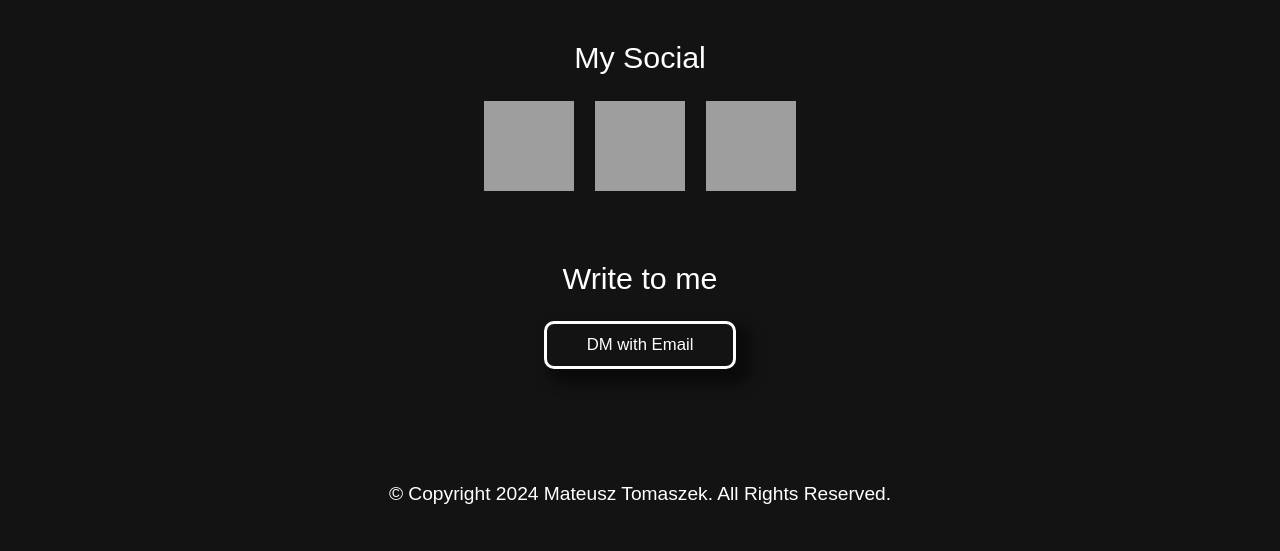
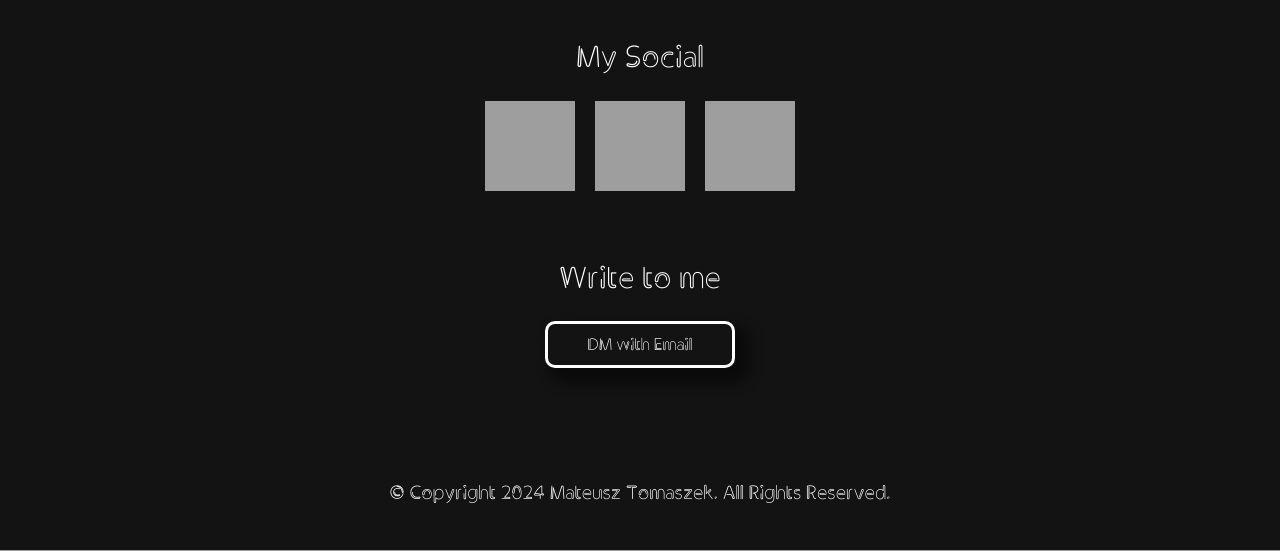
Before and after one commit to mateusz-tomaszek/oliwka, a PHP site: page / in a window 1280 px wide. Shown: the part 1679-2230 px from the top of the page. Run offline with PHP 8.4, Linux system fonts and the light colour scheme; grey boxes are pictures that could not be loaded.

Commit message:
Add files via upload

```diff
--- a/files/style.css
+++ b/files/style.css
@@ -1,6 +1,12 @@
+@font-face {
+    font-family: 'clip'; /* Dowolna nazwa, którą nadajesz czcionce */
+    src: url('files/clip.ttf') format('truetype');
+    /* Jeśli plik czcionki znajduje się w innym folderze, dostosuj ścieżkę url() */
+}
+
 *
 {
-    font-family: arial;
+    font-family: clip;
 }
 
 body
```
Also changed, not shown: files/clip.ttf (added).
